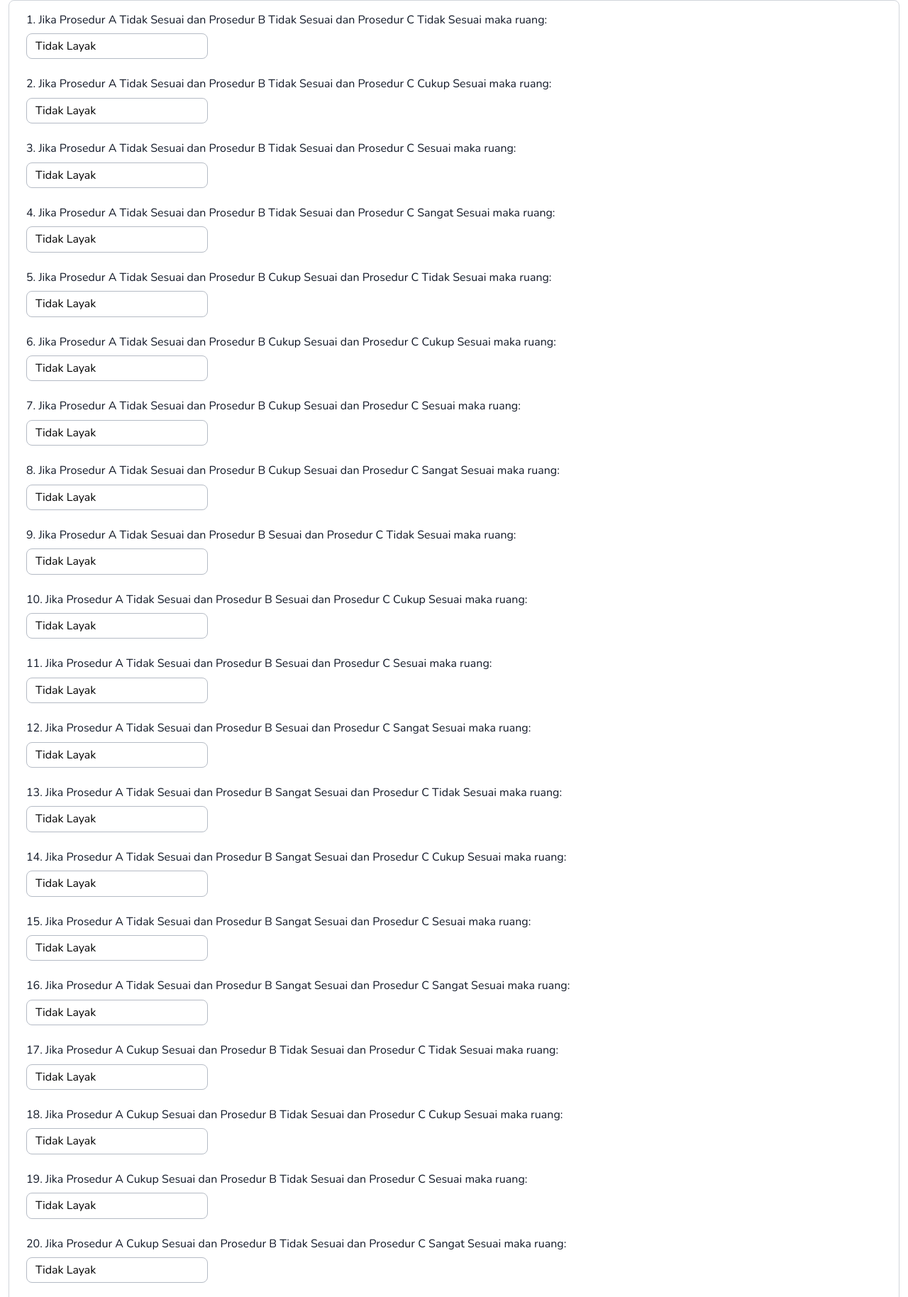
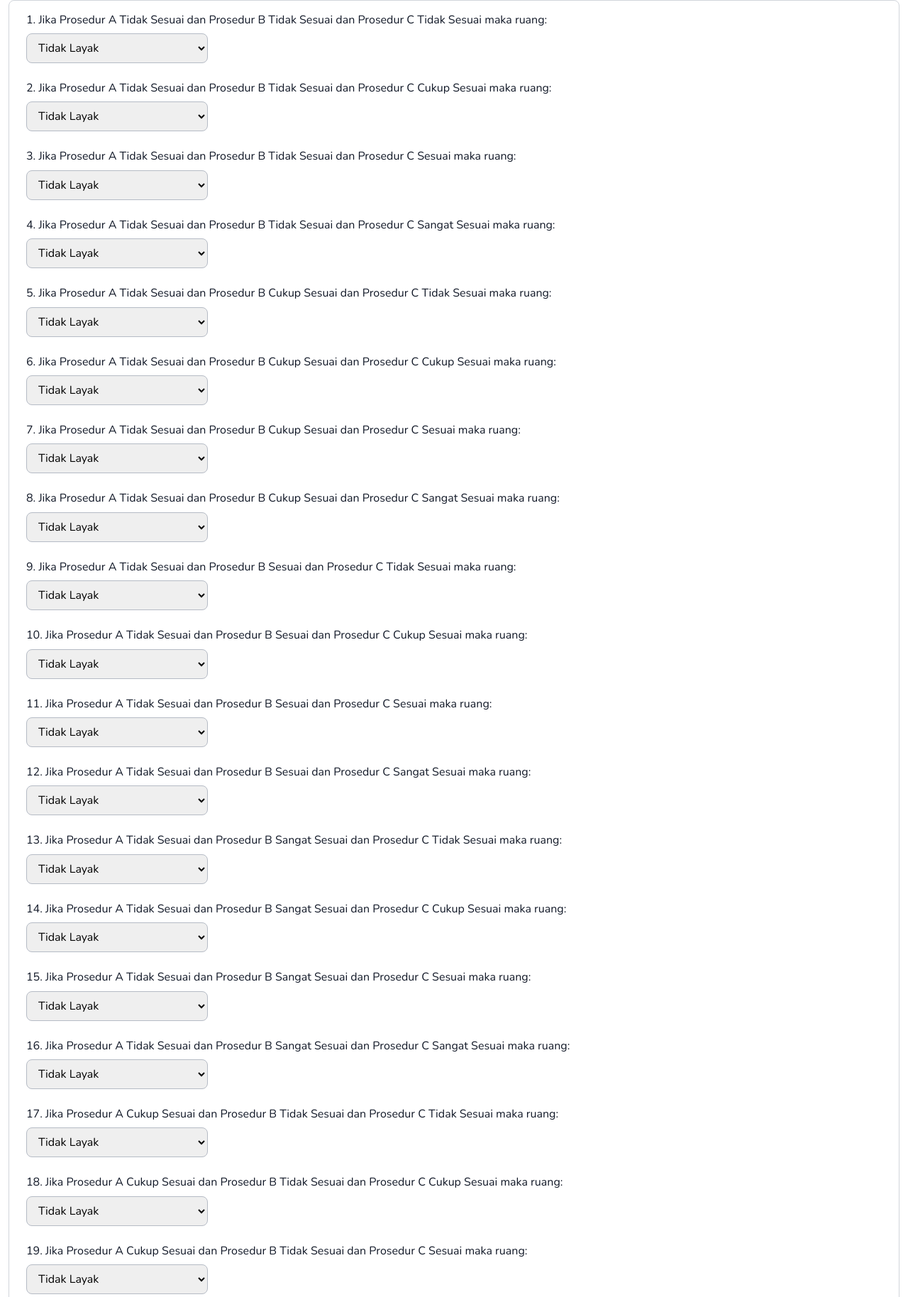
Before and after one commit to mfazhil/sipr, a PHP site: page /edit-rule.php?id=25 in a window 1280 px wide. Shown: the part 164-1992 px from the top of the page at 71% size. Run offline with PHP 8.4, Linux system fonts and the light colour scheme; a user stored in the database is signed in; data comes from the database, SQL or seed files in the repository.

Commit message:
feat: :sparkles: Perubahan input menjadi select

```diff
--- a/edit-rule.php
+++ b/edit-rule.php
@@ -107,7 +107,12 @@ try {
           echo $text;
           ?>
         </label>
-        <input id="<?= $key1; ?>" class="form__input" type="text" name="<?= $key1; ?>" <?= !empty($rules[$key1]) ? "value=\"" . $rules[$key1]["Rule"] . "\"" : null; ?> required>
+        <select id="<?= $key1; ?>" class="form__input" name="<?= $key1; ?>" required>
+          <option value="">Pilih kelayakan ruang</option>
+          <option value="Tidak Layak" <?= !empty($rules[$key1]) && $rules[$key1]["Rule"] === "Tidak Layak" ? "selected" : null; ?>>Tidak Layak</option>
+          <option value="Layak" <?= !empty($rules[$key1]) && $rules[$key1]["Rule"] === "Layak" ? "selected" : null; ?>>Layak</option>
+          <option value="Sangat Layak" <?= !empty($rules[$key1]) && $rules[$key1]["Rule"] === "Sangat Layak" ? "selected" : null; ?>>Sangat Layak</option>
+        </select>
       <?php } ?>
 
       <div class="form__buttons">
```
